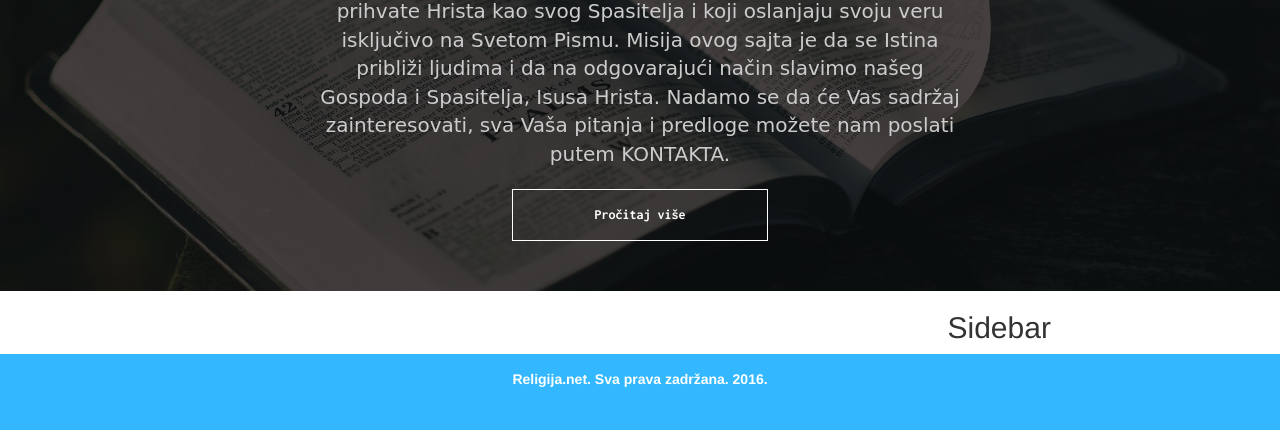
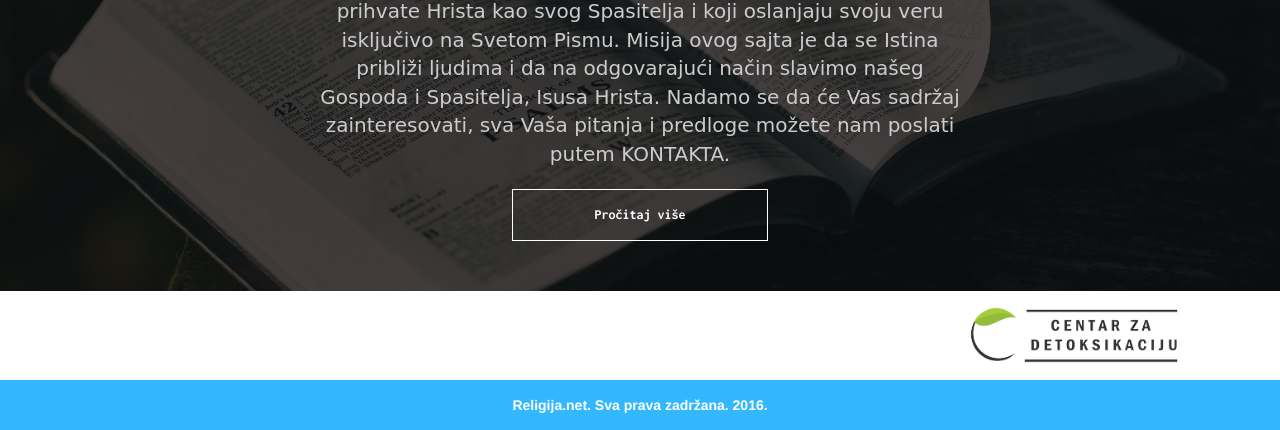
Before and after one commit to jeremic-io/religija, a PHP site: page / in a window 1280 px wide. Shown: the part 429-859 px from the top of the page. Before the commit the page ends 816 px from the top, so only its background shows below. Run offline with PHP 8.4, Linux system fonts and the light colour scheme; some web fonts are replaced.

Commit message:
Add sidebar banners

```diff
--- a/index.php
+++ b/index.php
@@ -101,7 +101,13 @@
 
           </div>
           <div class="col-lg-3">
-            <h2>Sidebar</h2>
+            <div class="row">
+              <div class="col-lg-12">
+                <a href="http://www.centarzadetoksikaciju.com/">
+                  <img src="images/banners/centar_za_detosikaciju.png" class="img img-responsive" alt="Centar Za Detoksikaziju" />
+                </a>
+              </div>
+            </div>
           </div>
         </div>
       </div>
```
Also changed, not shown: images/banners/centar_za_detosikaciju.png (added).
